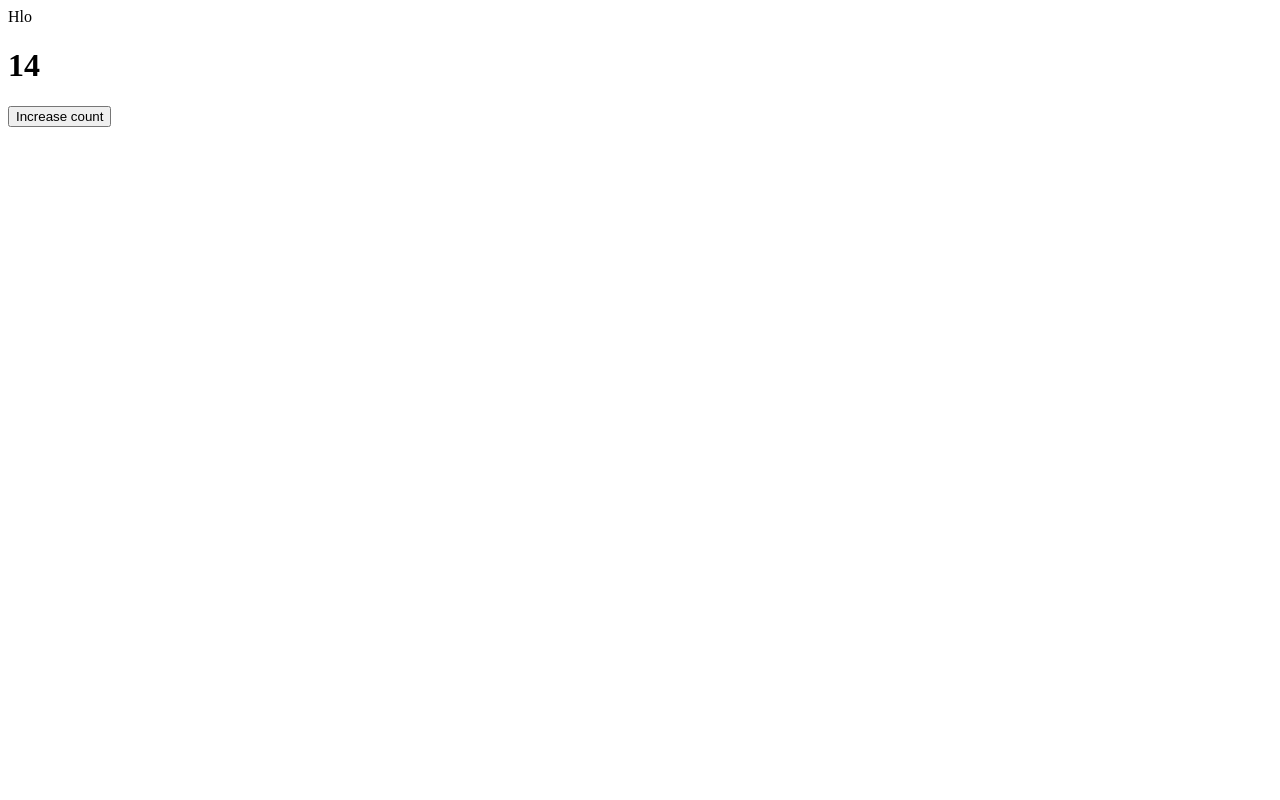
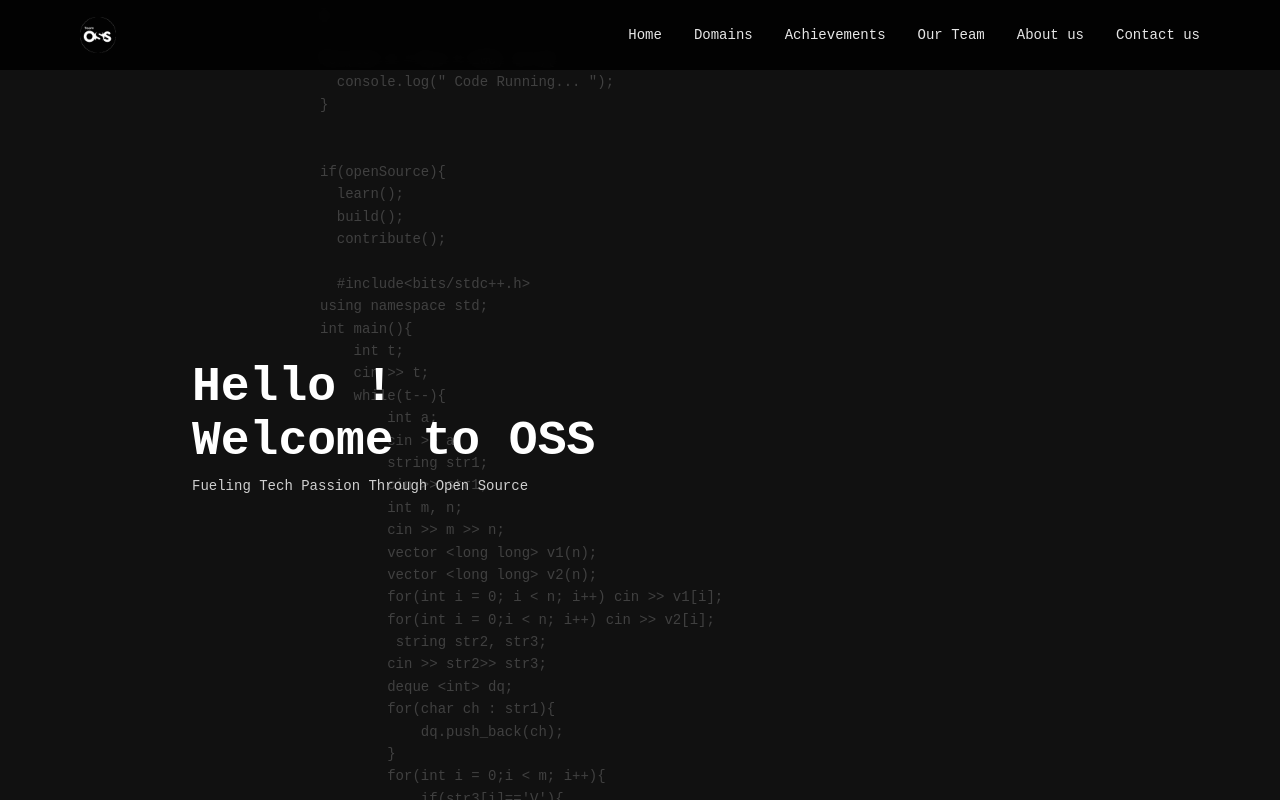
Before and after one commit to pratyush07-hub/osswebsite26, a React (Vite) app in the folder React-practice/: page / in a window 1280 px wide. Built offline with nearby package versions, Linux system fonts and the light colour scheme.

Commit message:
first commit

```diff
--- a/React-practice/src/App.jsx
+++ b/React-practice/src/App.jsx
@@ -1,37 +1,8 @@
+import "./styles/global.css";
+import Hero from "./components/Hero";
 
-import React, { useState,useEffect } from 'react'
-
-const App = () => {
-  return (
-    <div>
-      Hlo
-       <Counter></Counter>
-    </div>
-
-  )
-}
-function Counter(){
-const [count,setCount] = useState(0)
-
-useEffect(function(){
-  setInterval(function(){
-    setCount(function(count){
-      return count+1;
-    })
-  },1000)
-  console.log("mounted");
-
-},[]);
-function increaseCount(){
-  setCount(count+1);
+function App() {
+  return <Hero />;
 }
 
-  return <div>
-    <h1 id='text'>{count}</h1>
-    <button onClick={increaseCount}>Increase count</button>
-
-  </div>
-
-}
-
-export default App
+export default App;
--- /dev/null
+++ b/React-practice/src/components/Hero.jsx
@@ -0,0 +1,92 @@
+import { useEffect, useState } from "react";
+import Navbar from "./Navbar";
+import "../styles/hero.css";
+
+export default function Hero() {
+  const [showText, setShowText] = useState(false);
+
+  useEffect(() => {
+    const timer = setTimeout(() => setShowText(true), 1000);
+    return () => clearTimeout(timer);
+  }, []);
+
+  return (
+    <div className="hero">
+      <Navbar />
+
+
+      <div className="code-bg">
+        <pre>
+{`
+while(true){
+  System.out.println(" Open Source ");
+  contribute();
+}
+
+function buildOSS (){
+  return "Open Source Society";
+}
+
+for(let i = 0;i < 100; i++){
+  console.log(" Code Running... ");
+}
+
+
+if(openSource){
+  learn();
+  build();
+  contribute();
+
+  #include<bits/stdc++.h>
+using namespace std;
+int main(){
+    int t;
+    cin >> t;
+    while(t--){
+        int a;
+        cin >> a;
+        string str1;
+        cin >> str1;
+        int m, n;
+        cin >> m >> n;
+        vector <long long> v1(n);
+        vector <long long> v2(n);
+        for(int i = 0; i < n; i++) cin >> v1[i];
+        for(int i = 0;i < n; i++) cin >> v2[i];
+         string str2, str3;
+        cin >> str2>> str3;
+        deque <int> dq;
+        for(char ch : str1){
+            dq.push_back(ch);
+        }
+        for(int i = 0;i < m; i++){
+            if(str3[i]=='V'){
+                dq.push_front(str2 [i]);
+            }else{
+            dq.push_back(str2 [i]);
+        }
+        }
+        for(char ch : dq){
+            cout << ch;
+        }
+        cout << endl;
+
+    }
+}
+
+}
+`.repeat(20)}
+        </pre>
+      </div>
+
+
+      {showText && (
+        <div className={`hero-text ${showText ? "show" : ""}`}>
+          <h1>Hello !</h1>
+          <h2>Welcome to OSS</h2>
+          <p>Fueling Tech Passion Through Open Source</p>
+        </div>
+      )}
+    </div>
+  );
+}
--- /dev/null
+++ b/React-practice/src/components/Navbar.jsx
@@ -0,0 +1,20 @@
+import "../styles/navbar.css";
+import logo from "../assets/logo.png"
+
+export default function Navbar() {
+  return (
+    <nav className="navbar">
+      <div className="logo">
+        <img src={logo} alt="OSS Logo" className="logo-img" />
+      </div>
+      <ul>
+        <li>Home</li>
+        <li>Domains</li>
+        <li>Achievements</li>
+        <li>Our Team</li>
+        <li>About us</li>
+        <li>Contact us</li>
+      </ul>
+    </nav>
+  );
+}
--- /dev/null
+++ b/React-practice/src/styles/global.css
@@ -0,0 +1,6 @@
+* {
+  margin: 0;
+  padding: 0;
+  box-sizing: border-box;
+  font-family: monospace;
+}
--- /dev/null
+++ b/React-practice/src/styles/hero.css
@@ -0,0 +1,59 @@
+.hero {
+  height: 100vh;
+  width: 100vw;
+  background: #111;
+  color: white;
+  position: relative;
+  overflow: hidden;
+}
+
+/* FULL PAGE CODE BACKGROUND */
+.code-bg {
+  position: absolute;
+  top: 0;
+  left: 25%;
+  width: 100vw;
+  height: 200vh;              /* important */
+  opacity: 0.4;
+  color: #888;
+  z-index: 1;
+  animation: scrollCode 25s linear infinite;
+  pointer-events: none;
+}
+
+.code-bg pre {
+  width: 100%;
+  font-size: 14px;
+  line-height: 1.6;
+  white-space: pre-wrap;      /* wrap text */
+  word-break: break-word;    /* fill screen */
+}
+
+/* SMOOTH INFINITE SCROLL */
+@keyframes scrollCode {
+  from {
+    transform: translateY(0);
+  }
+  to {
+    transform: translateY(-50%);
+  }
+}
+
+/* FOREGROUND TEXT */
+.hero-text {
+  position: absolute;
+  top: 45%;
+  left: 15%;
+  z-index: 5;
+}
+
+.hero-text h1,
+.hero-text h2 {
+  font-size: 48px;
+}
+
+.hero-text p {
+  margin-top: 10px;
+  font-size: 14px;
+  opacity: 0.8;
+}
--- /dev/null
+++ b/React-practice/src/styles/navbar.css
@@ -0,0 +1,56 @@
+
+.navbar {
+  position: fixed;
+  top: 0;
+  left: 0;
+
+  width: 100%;
+  height: 70px;
+
+  display: flex;
+  align-items: center;
+  justify-content: space-between;
+
+  padding: 0 80px;
+
+  background: rgba(0, 0, 0, 0.85);
+  backdrop-filter: blur(6px);
+
+  z-index: 10;
+}
+
+
+.logo {
+  display: flex;
+  align-items: center;
+}
+
+.logo-img {
+  height: 36px;
+  width: auto;
+}
+
+
+.navbar ul {
+  list-style: none;
+  display: flex;
+  align-items: center;
+  gap: 32px;
+
+  margin: 0;
+  padding: 0;
+}
+
+.navbar ul li {
+  font-size: 14px;
+  font-weight: 400;
+  color: #ffffff;
+  cursor: pointer;
+  opacity: 0.9;
+
+  transition: opacity 0.3s ease;
+}
+
+.navbar ul li:hover {
+  opacity: 1;
+}
```
Also changed, not shown: React-practice/src/assets/logo.png (added).
